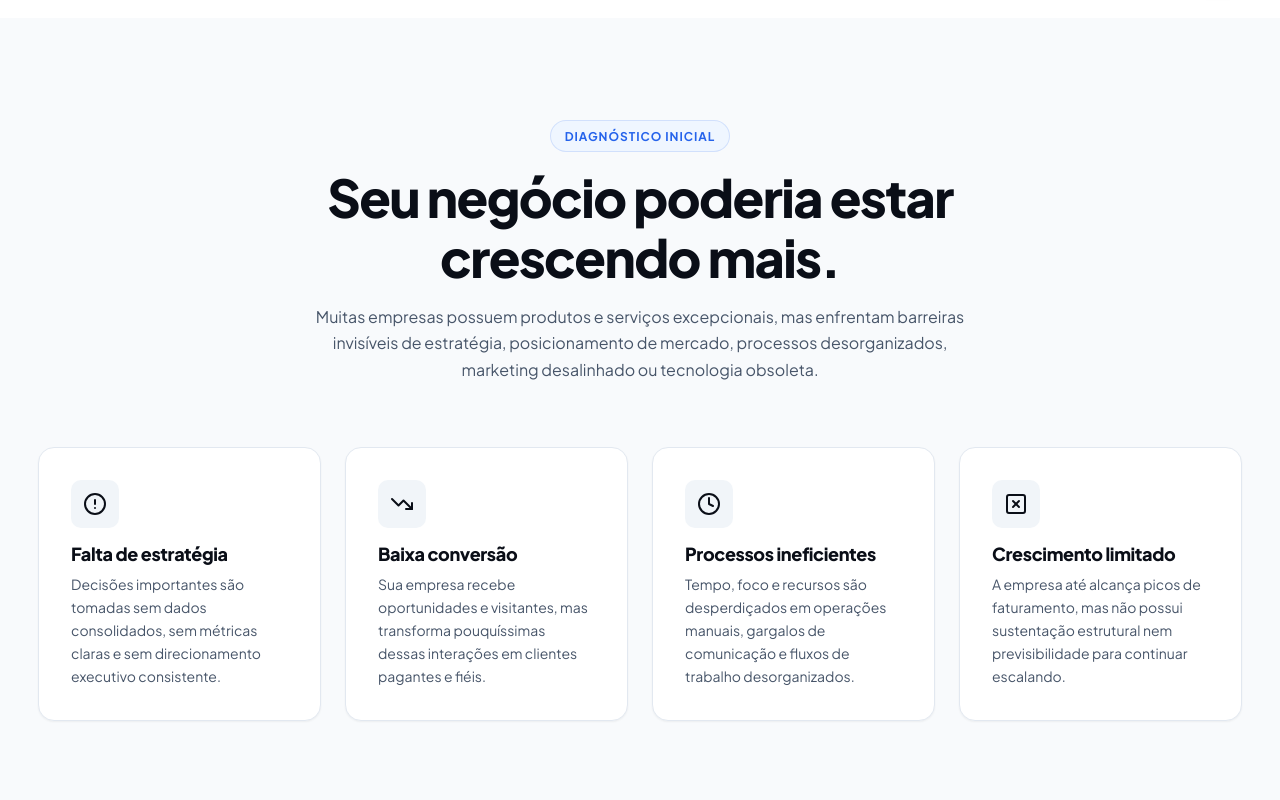
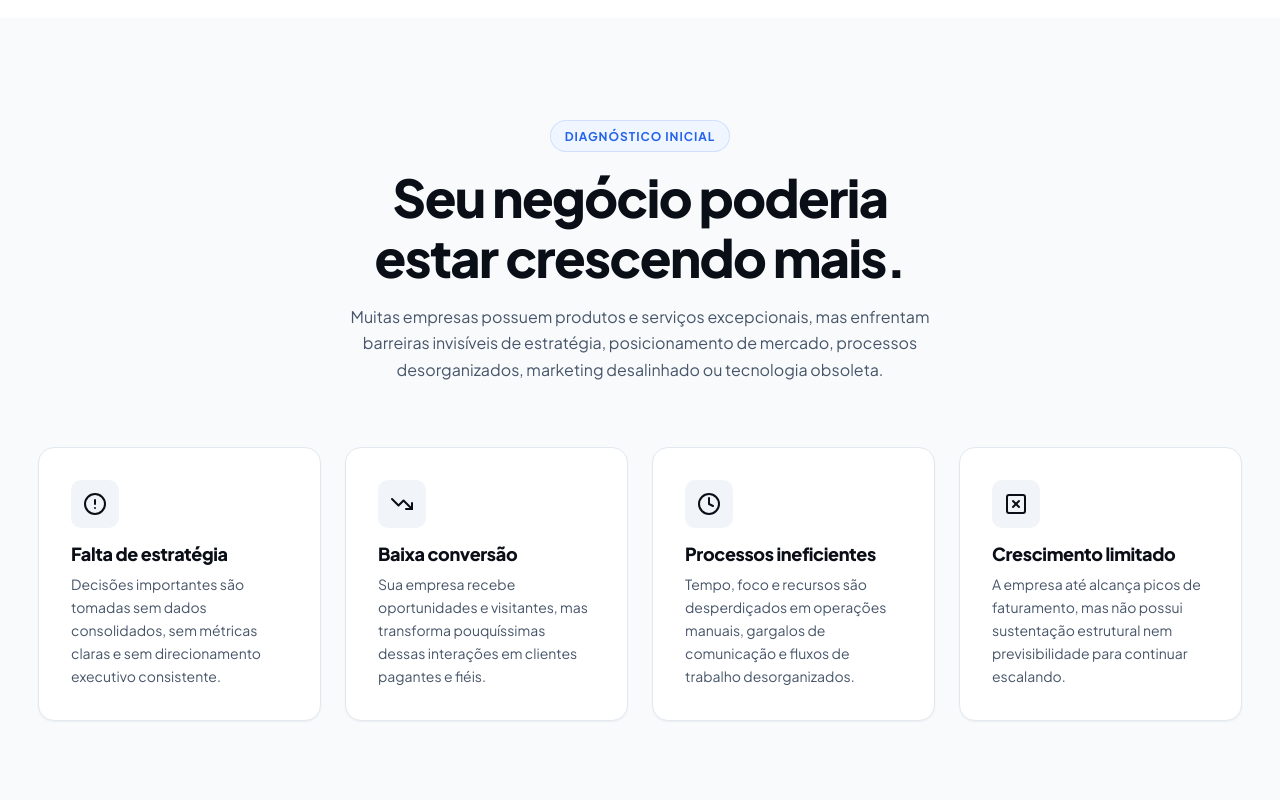
Before and after one commit to maiquebrauns/evx-consultoria, a website with bundled scripts: page index.html in a window 1280 px wide. Shown: the part 800-1600 px from the top of the page. Built offline with nearby package versions, Linux system fonts and the light colour scheme.

Commit message:
style: set section-header max-width to 600px

```diff
--- a/css/base.css
+++ b/css/base.css
@@ -138,7 +138,7 @@ p {
 }
 
 .section-header.text-center {
-  max-width: 780px;
+  max-width: 600px;
   margin-left: auto;
   margin-right: auto;
 }
@@ -150,7 +150,7 @@ p {
 
 .section-header p {
   font-size: clamp(1rem, 1.2vw, 1.2rem);
-  max-width: 680px;
+  max-width: 600px;
   margin-left: auto;
   margin-right: auto;
 }
```
